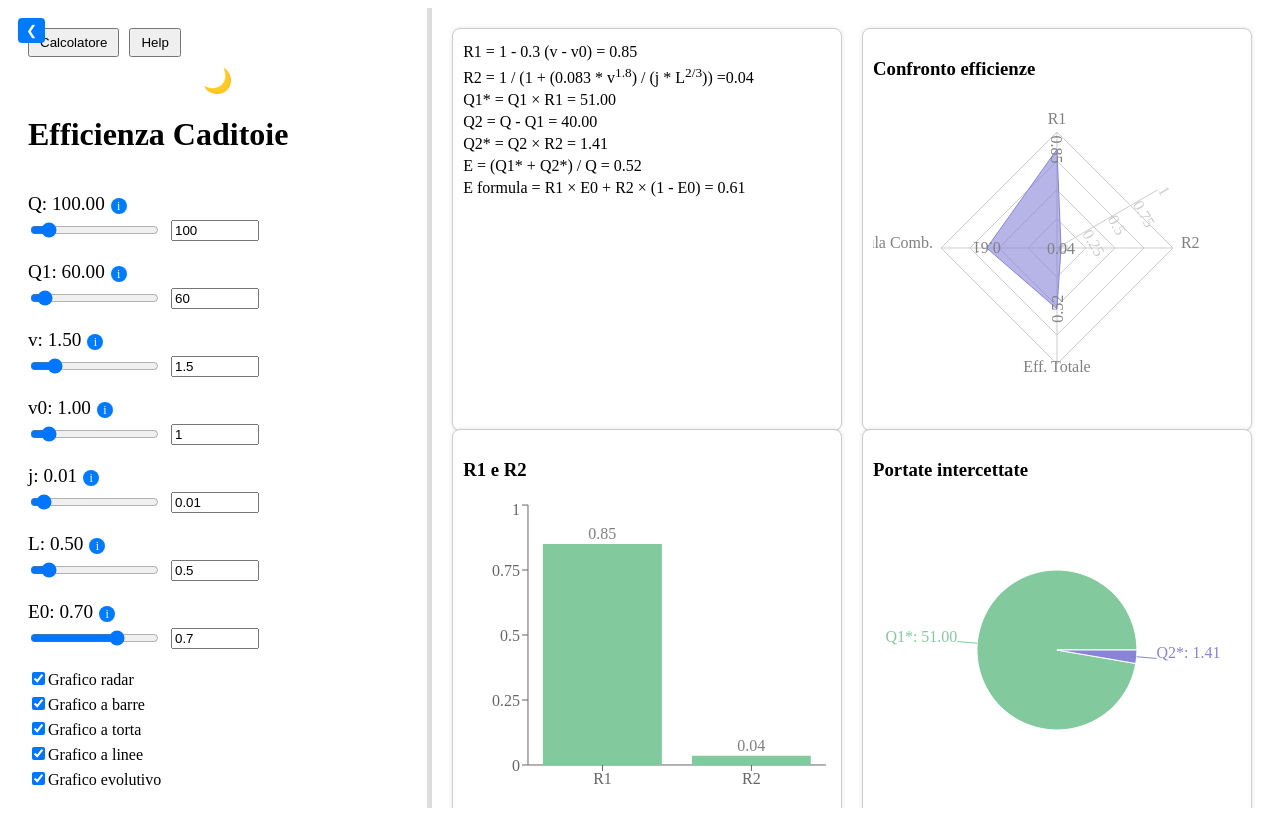
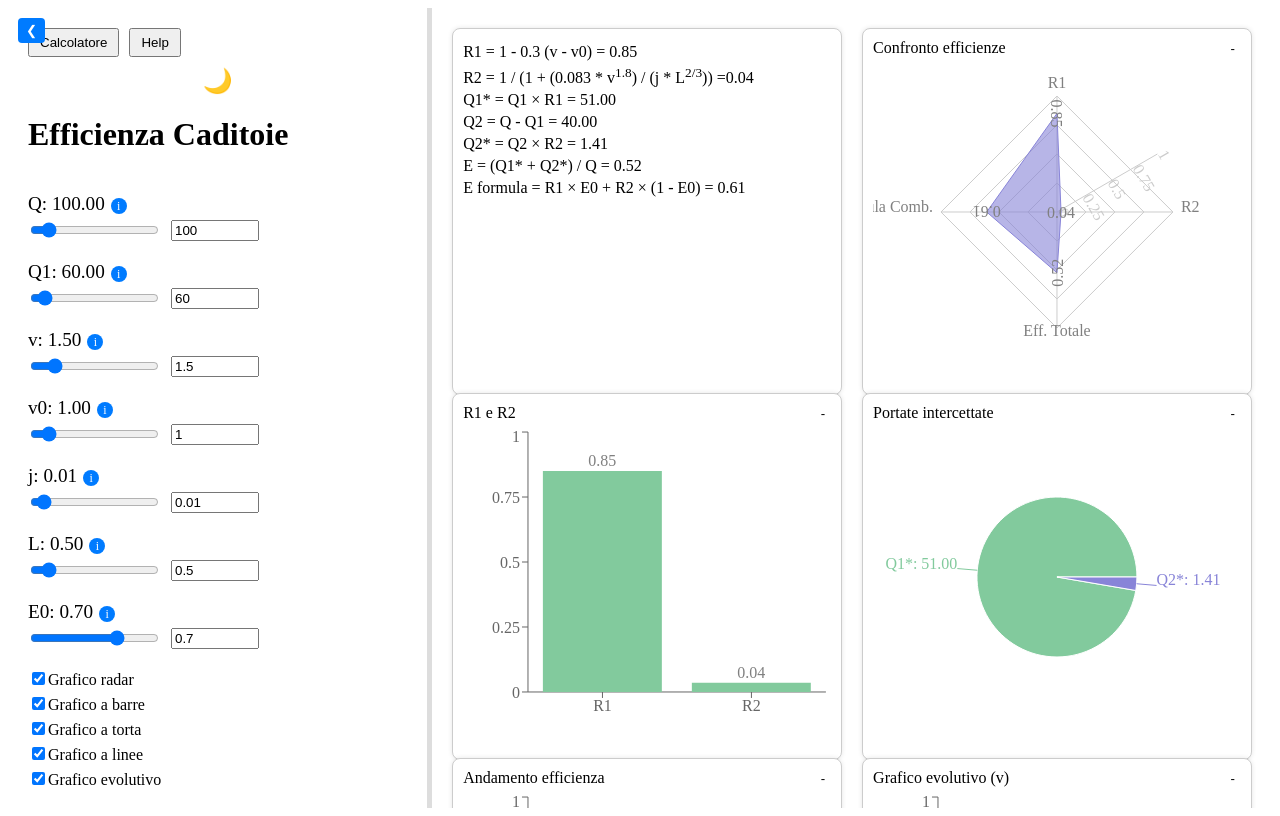
Before and after one commit to Pietro-Ricciardi/Efficienza-Caditoie, a React (Vite) app: page / in a window 1280 px wide. Built offline with nearby package versions, Linux system fonts and the light colour scheme.

Commit message:
Transform charts into collapsible widgets

```diff
--- a/src/App.jsx
+++ b/src/App.jsx
@@ -35,6 +35,7 @@ import {
   importaParametri,
 } from "./utils/storage";
 import Help from "./Help";
+import Widget from "./Widget";
 
 const paramInfo = {
   Q: "Portata totale del deflusso (l/s).",
@@ -462,8 +463,7 @@ export default function App() {
             </div>
 
             {visibleCharts.radar && (
-            <div className="chart-box" ref={radarRef}>
-              <h3>Confronto efficienze</h3>
+            <Widget title="Confronto efficienze" ref={radarRef}>
               <ResponsiveContainer width="100%" height={300}>
                 <RadarChart cx="50%" cy="50%" outerRadius="80%" data={data}>
                   <PolarGrid />
@@ -482,12 +482,11 @@ export default function App() {
                   <Tooltip />
                 </RadarChart>
               </ResponsiveContainer>
-            </div>
+            </Widget>
             )}
 
             {visibleCharts.bar && (
-            <div className="chart-box" ref={barRef}>
-              <h3>R1 e R2</h3>
+            <Widget title="R1 e R2" ref={barRef}>
               <ResponsiveContainer width="100%" height={300}>
                 <BarChart data={barData}>
                   <XAxis dataKey="name" />
@@ -499,12 +498,11 @@ export default function App() {
 
                 </BarChart>
               </ResponsiveContainer>
-            </div>
+            </Widget>
             )}
 
             {visibleCharts.pie && (
-            <div className="chart-box" ref={pieRef}>
-              <h3>Portate intercettate</h3>
+            <Widget title="Portate intercettate" ref={pieRef}>
               <ResponsiveContainer width="100%" height={300}>
                 <PieChart>
                   <Pie
@@ -522,12 +520,11 @@ export default function App() {
                   <Tooltip />
                 </PieChart>
               </ResponsiveContainer>
-            </div>
+            </Widget>
             )}
 
             {visibleCharts.line && (
-            <div className="chart-box" ref={lineRef}>
-              <h3>Andamento efficienza</h3>
+            <Widget title="Andamento efficienza" ref={lineRef}>
               <ResponsiveContainer width="100%" height={300}>
                 <LineChart data={lineData}>
                   <XAxis dataKey="label" />
@@ -539,12 +536,11 @@ export default function App() {
 
                 </LineChart>
               </ResponsiveContainer>
-            </div>
+            </Widget>
             )}
 
             {visibleCharts.evolution && (
-            <div className="chart-box" ref={evolutionRef}>
-              <h3>Grafico evolutivo ({rangeVar})</h3>
+            <Widget title={`Grafico evolutivo (${rangeVar})`} ref={evolutionRef}>
               <ResponsiveContainer width="100%" height={300}>
                 <LineChart data={evolutionData}>
                   <XAxis dataKey={rangeVar} />
@@ -555,7 +551,7 @@ export default function App() {
                   </Line>
                 </LineChart>
               </ResponsiveContainer>
-            </div>
+            </Widget>
             )}
           </>
         )}
--- /dev/null
+++ b/src/Widget.css
@@ -0,0 +1,12 @@
+.widget-header {
+  display: flex;
+  justify-content: space-between;
+  align-items: center;
+  margin-bottom: 5px;
+}
+
+.widget-header button {
+  background: none;
+  border: none;
+  cursor: pointer;
+}
--- /dev/null
+++ b/src/Widget.jsx
@@ -0,0 +1,23 @@
+import React, { useState, forwardRef } from 'react';
+import './Widget.css';
+
+const Widget = forwardRef(function Widget({ title, children }, ref) {
+  const [collapsed, setCollapsed] = useState(false);
+  return (
+    <div className="chart-box widget">
+      <div className="widget-header">
+        <span>{title}</span>
+        <button onClick={() => setCollapsed((c) => !c)} aria-label="toggle widget">
+          {collapsed ? '+' : '-'}
+        </button>
+      </div>
+      {!collapsed && (
+        <div className="widget-body" ref={ref}>
+          {children}
+        </div>
+      )}
+    </div>
+  );
+});
+
+export default Widget;
```
Also changed, not shown: 1 other file (tests, documents, lock files or other folders).
